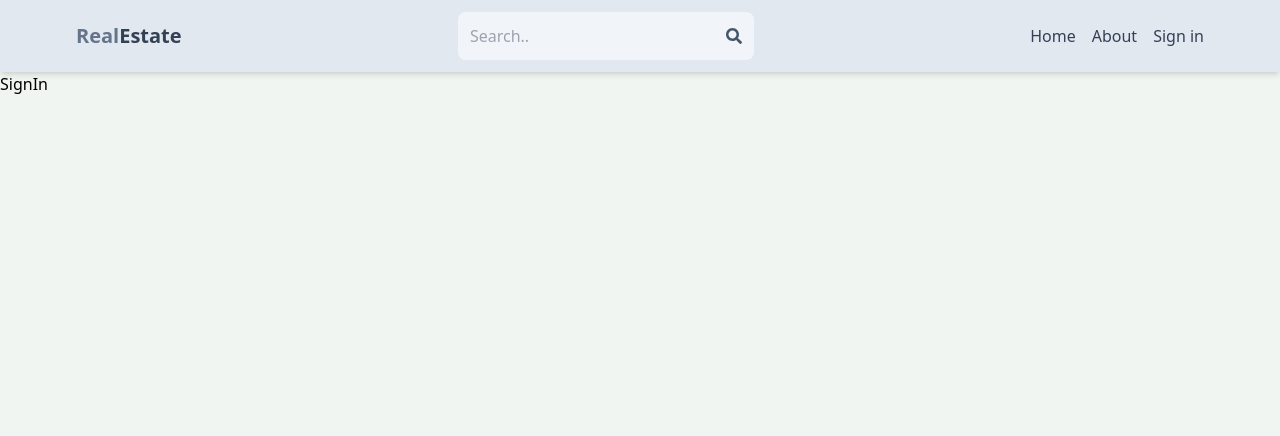
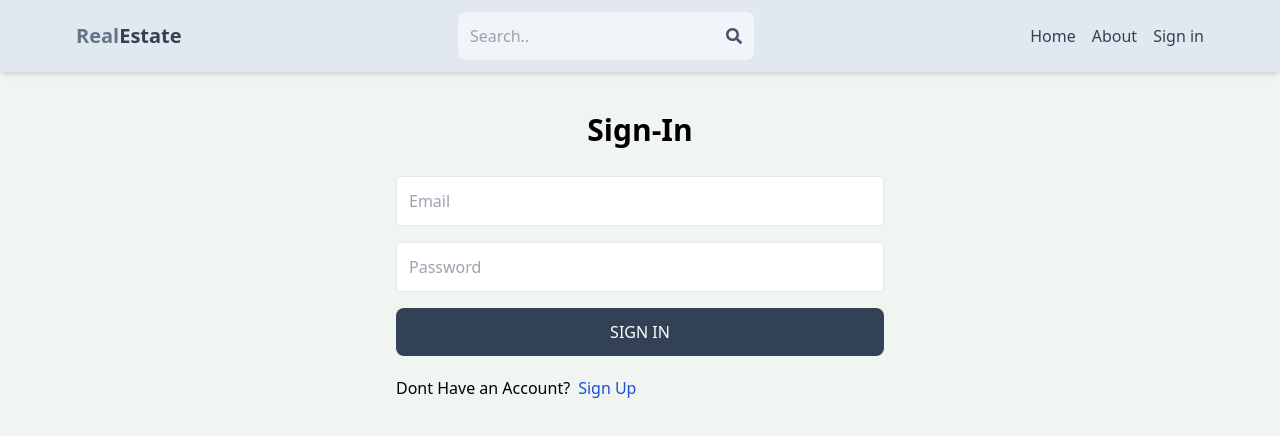
Before and after one commit to Pratham2sharma/Real-Estate-mern, a React (Vite) app in the folder client/: page /signin in a window 1280 px wide. Shown: the top 436 px of the page. Built offline with nearby package versions, Linux system fonts and the light colour scheme.

Commit message:
completed sign in page functionality

```diff
--- a/client/src/pages/SignIn.jsx
+++ b/client/src/pages/SignIn.jsx
@@ -1,5 +1,77 @@
-import React from "react";
+import React, { useState } from "react";
+import { Link, useNavigate } from "react-router-dom";
 
-export default function SignIn() {
-  return <div>SignIn</div>;
+export default function Signin() {
+  const [formData, setFormData] = useState({});
+  const [error, setError] = useState(null);
+  const [loading, setLoading] = useState(false);
+  const navigate = useNavigate();
+
+  const handleChange = (e) => {
+    setFormData({
+      ...formData,
+      [e.target.id]: e.target.value,
+    });
+  };
+  const handleSubmit = async (e) => {
+    e.preventDefault();
+    try {
+      setLoading(true);
+      const res = await fetch("/api/auth/signin", {
+        method: "POST",
+        headers: {
+          "Content-Type": "application/json",
+        },
+        body: JSON.stringify(formData),
+      });
+      const data = await res.json();
+      console.log(data);
+      if (data.success === false) {
+        setLoading(false);
+        setError(data.message);
+        return;
+      }
+      setLoading(false);
+      setError(null);
+      navigate("/");
+    } catch (error) {
+      setLoading(false);
+      setError(error.message);
+    }
+  };
+
+  return (
+    <div className="p-3 max-w-lg mx-auto">
+      <h1 className="text-3xl text-center font-semibold my-7">Sign-In</h1>
+      <form onSubmit={handleSubmit} className="flex flex-col gap-4">
+        <input
+          type="email"
+          placeholder="Email"
+          className="border p-3 rounded lg-3"
+          id="email"
+          onChange={handleChange}
+        />
+        <input
+          type="password"
+          placeholder="Password"
+          className="border p-3 rounded lg-3"
+          id="password"
+          onChange={handleChange}
+        />
+        <button
+          disabled={loading}
+          className="bg-slate-700 text-white p-3 rounded-lg uppercase hover:opacity-95 disabled:opacity-80"
+        >
+          {loading ? "Loading..." : "Sign In"}
+        </button>
+      </form>
+      <div className="flex gap-2 mt-5">
+        <p>Dont Have an Account?</p>
+        <Link to="/signup">
+          <span className="text-blue-700">Sign Up</span>
+        </Link>
+      </div>
+      {error && <p className="text-red-500 mt-5"> {error} </p>}
+    </div>
+  );
 }
--- a/client/src/pages/SignUp.jsx
+++ b/client/src/pages/SignUp.jsx
@@ -33,7 +33,7 @@
       }
       setLoading(false);
       setError(null);
-      navigate("/sign-in");
+      navigate("/signin");
     } catch (error) {
       setLoading(false);
       setError(error.message);
@@ -74,7 +74,7 @@
       </form>
       <div className="flex gap-2 mt-5">
         <p>Have an Account?</p>
-        <Link to="/sign-in">
+        <Link to="/signin">
           <span className="text-blue-700">Sign in</span>
         </Link>
       </div>
```
